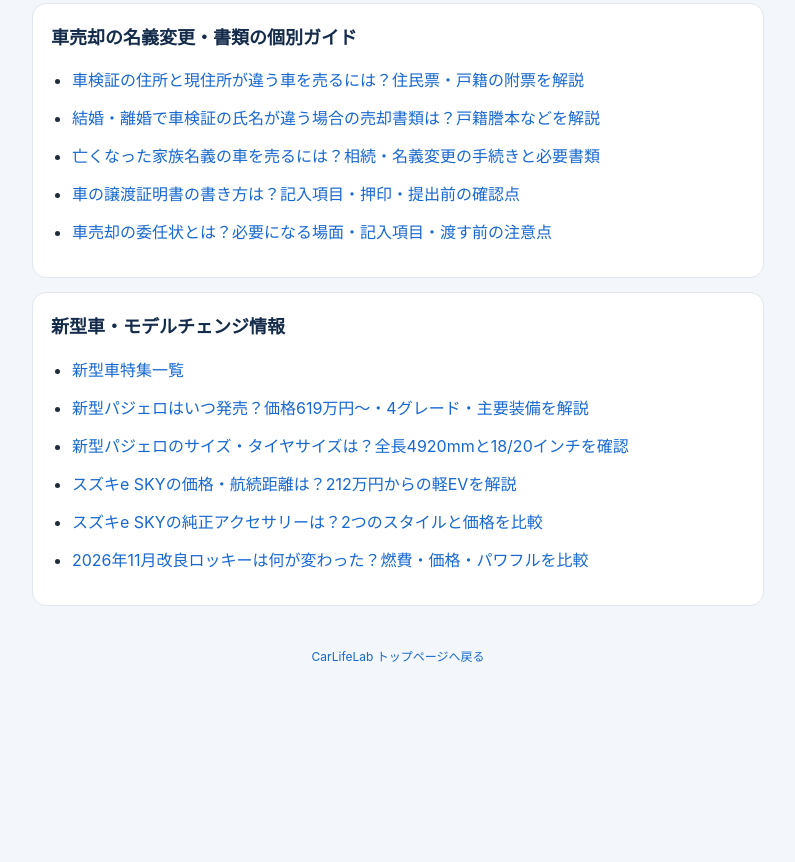
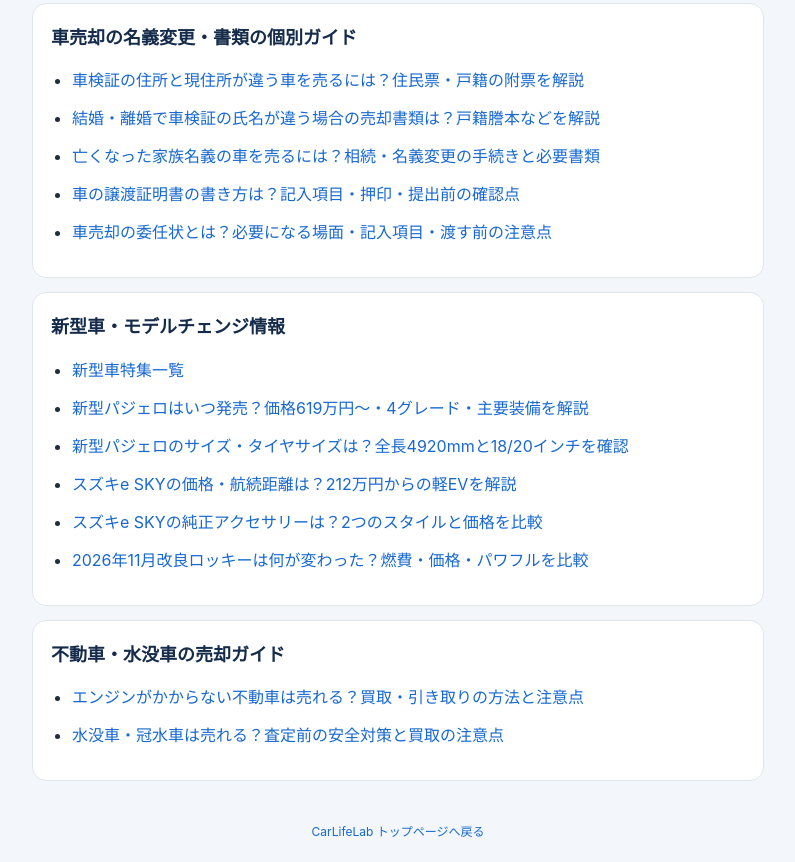
Before and after one commit to carlifelab/2nd-, a plain HTML site: page sitemap.html in a window 1280 px wide. Shown: the part 2671-3533 px from the top of the page, without its empty margins (242-1037 px from the left). Before the commit the page ends 3358 px from the top, so only its background shows below. Drawn offline with Linux system fonts and the light colour scheme.

Commit message:
Link new non-running and flood-damaged car guides

```diff
--- a/sitemap.html
+++ b/sitemap.html
@@ -105,6 +105,8 @@ footer{text-align:center;padding:20px;font-size:12px;color:var(--muted)}
 <section><h2>車売却・査定の手続きと準備</h2><ul><li><a href="./kuruma-satei-kizu-hekomi.html">車の査定前に傷・へこみは直すべき？修理費と査定額の考え方</a></li><li><a href="./kuruma-baikyaku-meigihenkou.html">車を売った後の名義変更はいつ？完了確認と売主が残す書類</a></li><li><a href="./kuruma-baikyaku-jidoushahoken.html">車を売ったら自動車保険はどうする？解約・車両入替・中断証明書</a></li><li><a href="./kuruma-baikyaku-recycleken.html">車を売るときリサイクル券は必要？預託金の受け取りと紛失時の確認</a></li><li><a href="./kuruma-satei-shagai-parts.html">社外パーツ付きの車は査定で有利？純正部品・カスタムの評価と売却準備</a></li></ul></section>
 <section><h2>車売却の名義変更・書類の個別ガイド</h2><ul><li><a href="./kuruma-baikyaku-jusho-chigai.html">車検証の住所と現住所が違う車を売るには？住民票・戸籍の附票を解説</a></li><li><a href="./kuruma-baikyaku-shimei-chigai.html">結婚・離婚で車検証の氏名が違う場合の売却書類は？戸籍謄本などを解説</a></li><li><a href="./kuruma-baikyaku-souzoku.html">亡くなった家族名義の車を売るには？相続・名義変更の手続きと必要書類</a></li><li><a href="./kuruma-baikyaku-jouto-shomeisho.html">車の譲渡証明書の書き方は？記入項目・押印・提出前の確認点</a></li><li><a href="./kuruma-baikyaku-ininjou.html">車売却の委任状とは？必要になる場面・記入項目・渡す前の注意点</a></li></ul></section>
 <section><h2>新型車・モデルチェンジ情報</h2><ul><li><a href="./newcar.html">新型車特集一覧</a></li><li><a href="./newcar-pajero-2026-price.html">新型パジェロはいつ発売？価格619万円〜・4グレード・主要装備を解説</a></li><li><a href="./newcar-pajero-size-wheel.html">新型パジェロのサイズ・タイヤサイズは？全長4920mmと18/20インチを確認</a></li><li><a href="./newcar-esky-2026-price.html">スズキe SKYの価格・航続距離は？212万円からの軽EVを解説</a></li><li><a href="./newcar-esky-accessories.html">スズキe SKYの純正アクセサリーは？2つのスタイルと価格を比較</a></li><li><a href="./newcar-rocky-2026-update.html">2026年11月改良ロッキーは何が変わった？燃費・価格・パワフルを比較</a></li></ul></section>
+
+<section><h2>不動車・水没車の売却ガイド</h2><ul><li><a href="./fudosha-kaitori.html">エンジンがかからない不動車は売れる？買取・引き取りの方法と注意点</a></li><li><a href="./suibotsu-sha-kaitori.html">水没車・冠水車は売れる？査定前の安全対策と買取の注意点</a></li></ul></section>
 </main>
 <footer><a href="./">CarLifeLab トップページへ戻る</a></footer>
 </body>
```
